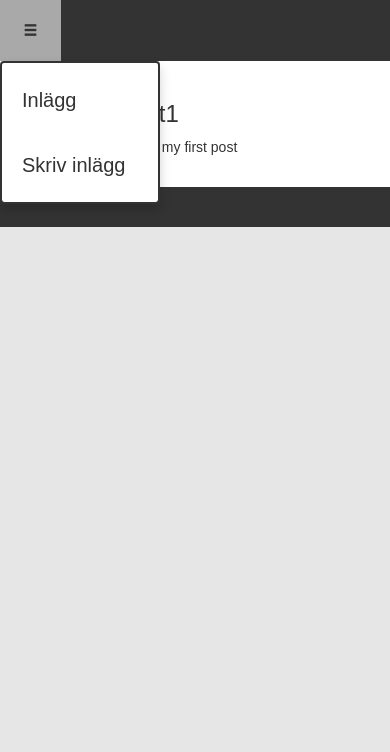
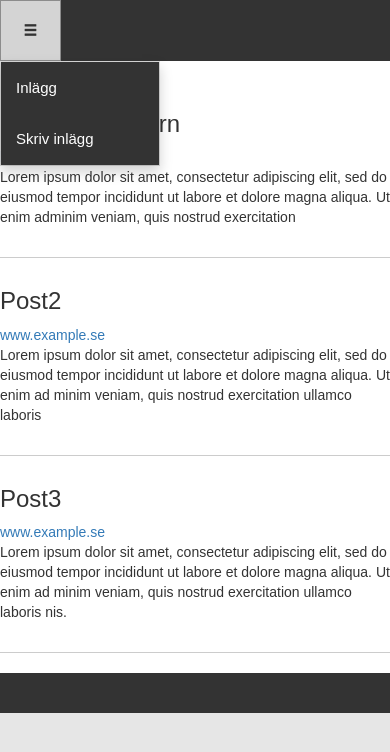
Before and after one commit to philipadlergard/webskeleton, a plain HTML site: page index.html at #/addpost in a window 390 px wide. Both pictures are taken after a click on the button 30 px from the left and 30 px from the top of the page. Drawn offline with nearby package versions, Linux system fonts and the light colour scheme; some packages are replaced by stand-ins of ours.

Commit message:
Responsive design done and the model for post is updated with url

```diff
--- a/controllers/addpostController.js
+++ b/controllers/addpostController.js
@@ -1,3 +1,13 @@
 angular.module('app').controller('addpostController', ['$scope', '$http', function ($scope, $http) {
 
+    $scope.submit = function (isValid) {
+
+        if (!isValid) {
+
+            $scope.submitted = true;
+            return;
+        }
+
+        //send to database
+    }
 }])
--- a/controllers/mainController.js
+++ b/controllers/mainController.js
@@ -1,9 +1,16 @@
 angular.module('app').controller('mainController', ['$scope', '$http', function ($scope, $http) {
 
-    function post(header, body) {
+    function post(header, url, text) {
         this.header = header;
-        this.body = body;
+        this.url = url;
+        this.text = text;
     }
 
-    $scope.posts = [new post('Post1', 'This is my first post')];
+    $scope.posts = [];
+
+    $scope.posts.push(new post('Bästa sökmotorn', 'http://www.google.se', 'Lorem ipsum dolor sit amet, consectetur adipiscing elit, sed do eiusmod tempor incididunt ut labore et dolore magna aliqua. Ut enim adminim veniam, quis nostrud exercitation'));
+
+    $scope.posts .push(new post('Post2', 'www.example.se', 'Lorem ipsum dolor sit amet, consectetur adipiscing elit, sed do eiusmod tempor incididunt ut labore et dolore magna aliqua. Ut enim ad minim veniam, quis nostrud exercitation ullamco laboris'));
+
+    $scope.posts.push(new post('Post3', 'www.example.se', 'Lorem ipsum dolor sit amet, consectetur adipiscing elit, sed do eiusmod tempor incididunt ut labore et dolore magna aliqua. Ut enim ad         minim veniam, quis nostrud exercitation ullamco laboris nis.'));
 }])
--- /dev/null
+++ b/customization.css
@@ -0,0 +1,40 @@
+#dropdownMenu1 {
+    width: 61px;
+    height: 61px;
+}
+.dropdown-menu {
+    background-color: #333;
+    color: white;
+    margin: 0;
+    font-size: 20px;
+    border-radius: 0px;
+    padding: 0;
+}
+.dropdown-menu li {
+    padding: 0;
+}
+.dropdown-menu > li > a {
+    padding: 15px 15px;
+    color: white;
+    font-size: 15px;
+}
+.dropdown-menu > li > a:hover {
+    background-color: #2c8494;
+    color: white;
+}
+.dropdown-toggle {
+    height: 100%;
+    border-radius: 0px;
+    border-color: darkgray;
+    background-color: darkgray;
+}
+
+.btn-primary {
+    background-color: whitesmoke;
+    border-color: #ccc;
+    color: #2c8494;
+}
+.btn-primary:hover {
+    background-color: #2c8494;
+    color: white;
+}
--- a/index.html
+++ b/index.html
@@ -6,6 +6,7 @@
 	<title>Your Website</title>
     <link rel="stylesheet" href="styles.css">
     <link rel="stylesheet" href="lib/bootstrap-3.3.6-dist/css/bootstrap.min.css">
+    <link rel="stylesheet" href="customization.css">
 </head>
 <body>
     <div id="header">
--- a/pages/main.html
+++ b/pages/main.html
@@ -1,6 +1,7 @@
 <div class="post-container content-container">
     <div class="post" ng-repeat="post in posts">
         <h3>{{post.header}}</h3>
-        <p>{{post.body}}</p>
+        <a href="{{post.url}}">{{post.url}}</a>
+        <p>{{post.text}}</p>
     </div>
 </div>
--- a/styles.css
+++ b/styles.css
@@ -23,7 +23,6 @@
 #header {
     background-color: #333;
     height: 61px;
-
 }
 #nav {
     width: 50%;
@@ -56,35 +55,17 @@
     border-bottom: 5px solid darkgray;
 }
 
-.currentNav {
+#nav .currentNav {
     border-bottom: 5px solid #2c8494;
-/*    border-bottom: 5px solid darkgray;*/
 }
-
-#dropdownMenu1 {
-    width: 61px;
-    height: 61px;
+.post {
+    border-bottom: 1px solid #cccccc;
+    padding: 10px 0 20px 0;
 }
-.dropdown-menu {
-    border: 2px solid #333 !important;
-    margin: 0 !important;
-    font-size: 20px !important;
-}
-.dropdown-menu li {
-    padding: 15px 0 !important;
-}
-.dropdown-toggle {
-    height: 100%;
-    border-radius: 0px !important;
-    border-color: darkgray !important;
-    background-color: darkgray !important;
-}
-
 .post-container {
 }
-
 .content-container {
-    padding: 20px;
+    padding: 20px 0 ;
 /*
     border: 2px solid lightgray;
     border-radius: 3px;
@@ -104,6 +85,9 @@
     #nav {
         display: none;
     }
+    #content {
+        width: 100%;
+    }
     .dropdown {
         display: block;
     }
```
Also changed, not shown: pages/addpost.html (+19 -5 lines).
